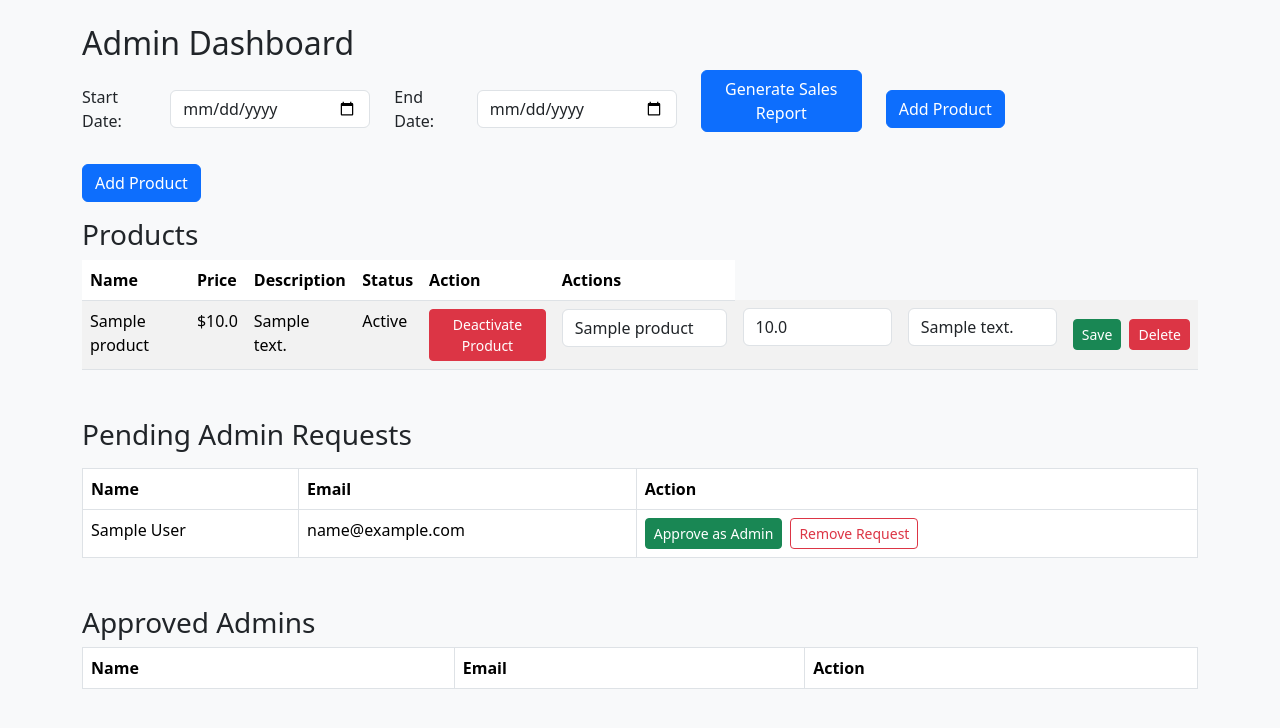
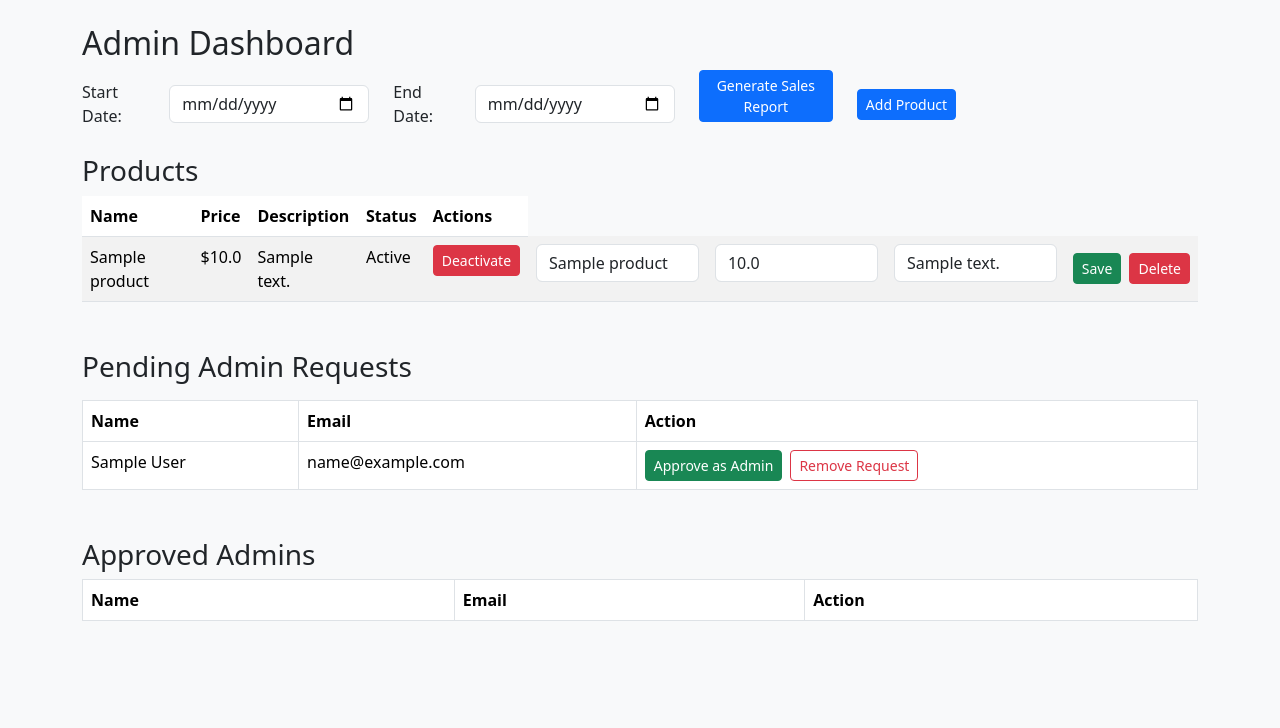
Before and after one commit to Siam344/online-electronics-store, a Flask app: template online-electronics-store/app/templates/admin_dashboard.html in a window 1280 px wide. Shown: the part 56-784 px from the top of the page. Run offline with Flask 3, Linux system fonts and the light colour scheme; the template is opened without the code that fills it: values that come from a table or form of the project are taken from there, others are empty; a user stored in the database is signed in; tables that the repository leaves empty hold one stand-in row (values such as "Sample post"); lists and menus that the app fills with data are empty.

Commit message:
UI fix up

```diff
--- a/online-electronics-store/app/templates/admin_dashboard.html
+++ b/online-electronics-store/app/templates/admin_dashboard.html
@@ -4,20 +4,16 @@
 <h2>Admin Dashboard</h2>
 <div class="d-flex align-items-center gap-4 flex-wrap">
 <form method="POST" action="{{ url_for('main.sales_report') }}" class="mb-3 d-flex align-items-center gap-4">
-  <label for="start_date" class="form-label mt-2">Start Date:</label>
+  <label for="start_date" class="form-label mt-2 d-flex align-items-center gap-4">Start Date:</label>
   <input type="date" id="start_date" name="start_date" class="form-control" style="max-width: 200px; height: 38px;" required>
 
   <label for="end_date" class="form-label mt-2">End Date:</label>
   <input type="date" id="end_date" name="end_date" class="form-control" style="max-width: 200px; height: 38px;" required>
 
-  <button type="submit" class="btn btn-primary mb-3">Generate Sales Report</button>
+  <button type="submit" class="btn btn-primary btn-sm mb-3">Generate Sales Report</button>
 </form>
-  <a href="{{ url_for('main.add_product') }}" class="btn btn-primary mb-3">Add Product</a>
+  <a href="{{ url_for('main.add_product') }}" class="btn btn-primary btn-sm mb-3">Add Product</a>
 </div>
-
-
-
-<a href="{{ url_for('main.add_product') }}" class="btn btn-primary mb-3">Add Product</a>
 
 <!-- Product Table -->
 <h3>Products</h3>
@@ -28,7 +24,6 @@
       <th>Price</th>
       <th>Description</th>
       <th>Status</th>
-      <th>Action</th>
       <th>Actions</th>
     </tr>
   </thead>
@@ -46,11 +41,11 @@
       <td>
       {% if product.is_active %}
         <a href="{{ url_for('main.deactivate_product', product_id=product.id) }}" class="btn btn-danger btn-sm"
-           >Deactivate Product
+          >Deactivate
         </a>
       {% else %}
         <a href="{{ url_for('main.activate_product', product_id=product.id) }}" class="btn btn-success btn-sm"
-            >Activate Product
+          >Activate
         </a>
       {% endif %}
       </td>
@@ -71,6 +66,7 @@
       <form action="{{ url_for('main.delete_product', product_id=product.id) }}" method="POST" onsubmit="return confirm('Delete this product?')" class="w-100">
         <button type="submit" class="btn btn-danger btn-sm w-100">Delete</button>
       </form>
+
         </div>
         </td>
     </tr>
```
Lines whose indentation alone changed are shown as unchanged.
